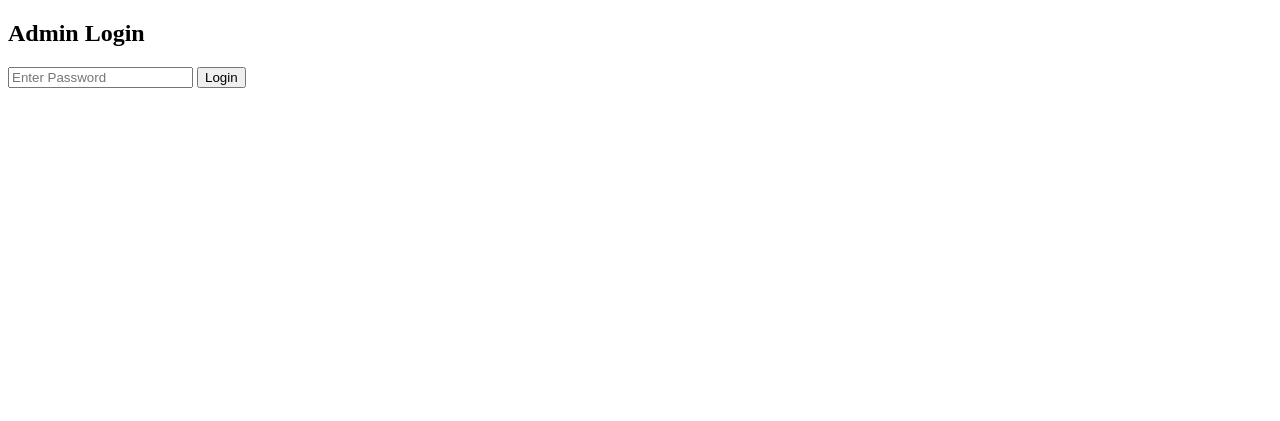
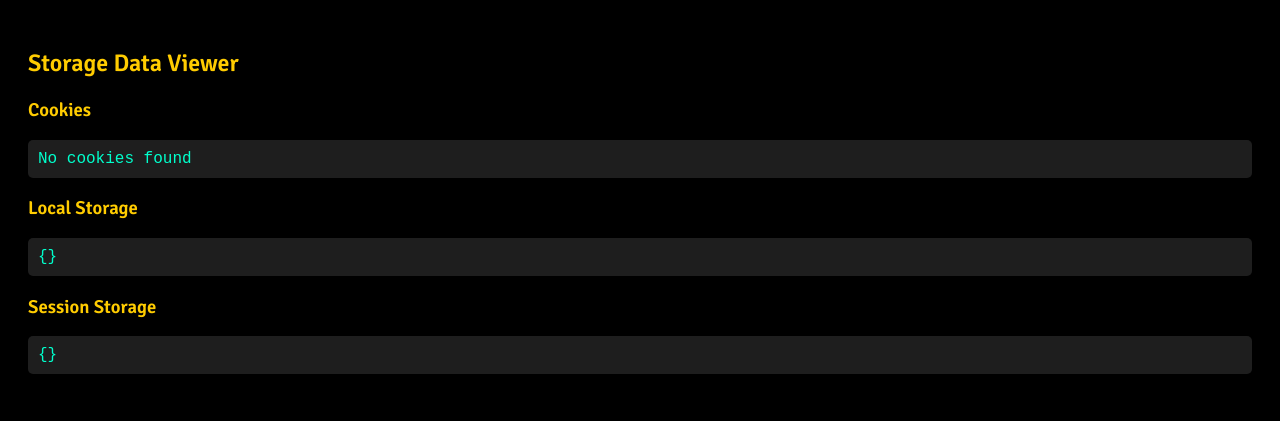
Before and after one commit to Timeness/noes, a plain HTML site: page index.html in a window 1280 px wide. Drawn offline with Linux system fonts and the light colour scheme.

Commit message:
Update index.html

```diff
--- a/index.html
+++ b/index.html
@@ -1,74 +1,72 @@
-<!DOCTYPE html><html lang="en">
+<!DOCTYPE html>
+<html lang="en">
 <head>
     <meta charset="UTF-8">
     <meta name="viewport" content="width=device-width, initial-scale=1.0">
-    <title>Secure Admin System</title>
+    <title>Storage Viewer</title>
+    <link href="https://fonts.googleapis.com/css2?family=Signika:wght@300;400;600&display=swap" rel="stylesheet">
     <style>
-        .hidden { display: none; }
-        #toast {
-            position: fixed;
-            bottom: 10px;
-            left: 50%;
-            transform: translateX(-50%);
-            background: red;
-            color: white;
+        body {
+            font-family: 'Signika', sans-serif;
+            padding: 20px;
+            background: #000;
+            color: #fff;
+        }
+        pre {
+            background: #1e1e1e;
             padding: 10px;
             border-radius: 5px;
+            color: #00ffcc;
+            font-size: 16px;
+        }
+        h2, h3 {
+            color: #ffcc00;
         }
     </style>
 </head>
 <body>
-    <div id="login-container">
-        <h2>Admin Login</h2>
-        <input type="password" id="password" placeholder="Enter Password">
-        <button onclick="validateLogin()">Login</button>
-        <p id="toast" class="hidden">Incorrect Password!</p>
-    </div>
-    <div id="admin-panel" class="hidden">
-        <h2>Admin Panel</h2>
-        <button onclick="initiateTransaction()">Initiate Transaction</button>
-        <p id="security-status"></p>
-    </div>
+
+    <h2>Storage Data Viewer</h2>
+
+    <h3>Cookies</h3>
+    <pre id="cookies"></pre>
+
+    <h3>Local Storage</h3>
+    <pre id="localStorage"></pre>
+
+    <h3>Session Storage</h3>
+    <pre id="sessionStorage"></pre>
+
     <script>
-        const admins = ["hashed_admin_1", "hashed_admin_2", "hashed_admin_3", "hashed_admin_4"];
-        const owner = "hashed_owner";
-        let failedAttempts = 0;function validateLogin() {
-        const password = document.getElementById("password").value;
-        const hashedPassword = hashPassword(password);
+        function updateStorageView() {
+            // Get Cookies
+            document.getElementById("cookies").textContent = document.cookie || "No cookies found";
 
-        if (admins.includes(hashedPassword) || hashedPassword === owner) {
-            document.getElementById("login-container").classList.add("hidden");
-            document.getElementById("admin-panel").classList.remove("hidden");
-        } else {
-            showToast("Incorrect Password!");
-            failedAttempts++;
-            if (failedAttempts >= 5) {
-                lockSystem();
+            // Get Local Storage
+            let localData = {};
+            for (let key in localStorage) {
+                if (localStorage.hasOwnProperty(key)) {
+                    localData[key] = localStorage.getItem(key);
+                }
             }
+            document.getElementById("localStorage").textContent = JSON.stringify(localData, null, 4) || "No local storage data";
+
+            // Get Session Storage
+            let sessionData = {};
+            for (let key in sessionStorage) {
+                if (sessionStorage.hasOwnProperty(key)) {
+                    sessionData[key] = sessionStorage.getItem(key);
+                }
+            }
+            document.getElementById("sessionStorage").textContent = JSON.stringify(sessionData, null, 4) || "No session storage data";
         }
-    }
 
-    function initiateTransaction() {
-        alert("Transaction initiated. All admins must sign.");
-    }
+        // Initial Load
+        updateStorageView();
 
-    function lockSystem() {
-        localStorage.setItem("locked", true);
-        setTimeout(() => localStorage.removeItem("locked"), 12 * 60 * 60 * 1000);
-        showToast("System locked for 12 hours.");
-    }
-
-    function showToast(message) {
-        const toast = document.getElementById("toast");
-        toast.textContent = message;
-        toast.classList.remove("hidden");
-        setTimeout(() => toast.classList.add("hidden"), 3000);
-    }
-
-    function hashPassword(password) {
-        return btoa(password); // Simplified hashing, replace with stronger method
-    }
-</script>
+        // Update every second to reflect changes
+        setInterval(updateStorageView, 1000);
+    </script>
 
 </body>
 </html>
```
